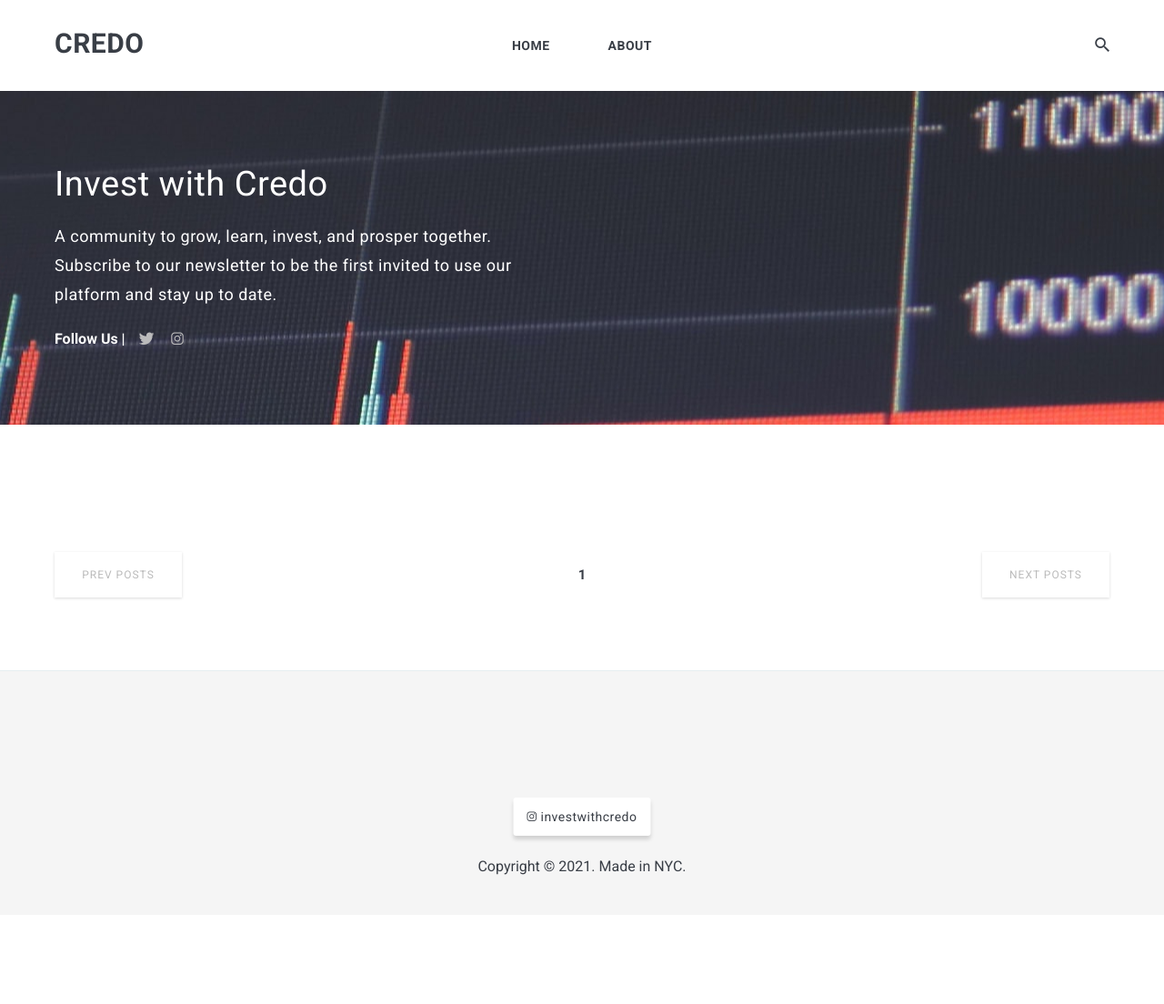
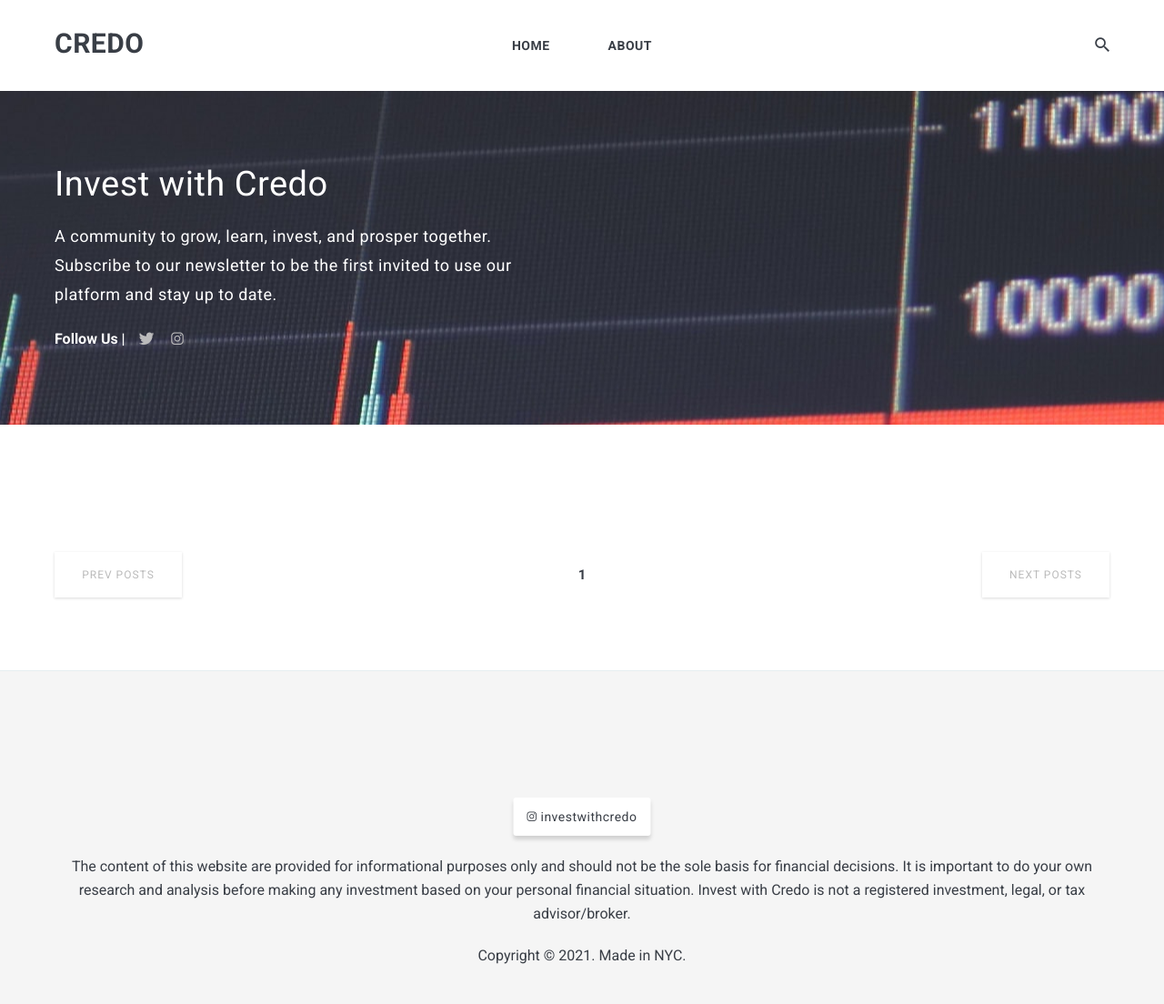
Before and after one commit to investwithcredo/investwithcredo.com, a Jekyll site: the page built from index.html, in a window 1280 px wide. Shown: the whole page at 91% size. Built offline with Jekyll 4.4.1, drawn with Linux system fonts in a browser that asks for light colours; nearby versions of some CDN libraries; the list of posts is cut into pages by our own code; before the commit the page ends 1006 px from its top, so only the background shows below that.

Commit message:
Update footer.html

```diff
--- a/_includes/footer.html
+++ b/_includes/footer.html
@@ -11,7 +11,7 @@
     {% else %} {% endif %}
 
     {% include contact-link.html %}
-
+    <div><p>The content of this website are provided for informational purposes only and should not be the sole basis for financial decisions. It is important to do your own research and analysis before making any investment based on your personal financial situation. Invest with Credo is not a registered investment, legal, or tax advisor/broker.</p></div>
     <div class="copyright">Copyright &copy; {{site.time | date: '%Y'}}. Made in NYC.</div>
 </div>
 </footer>
```
